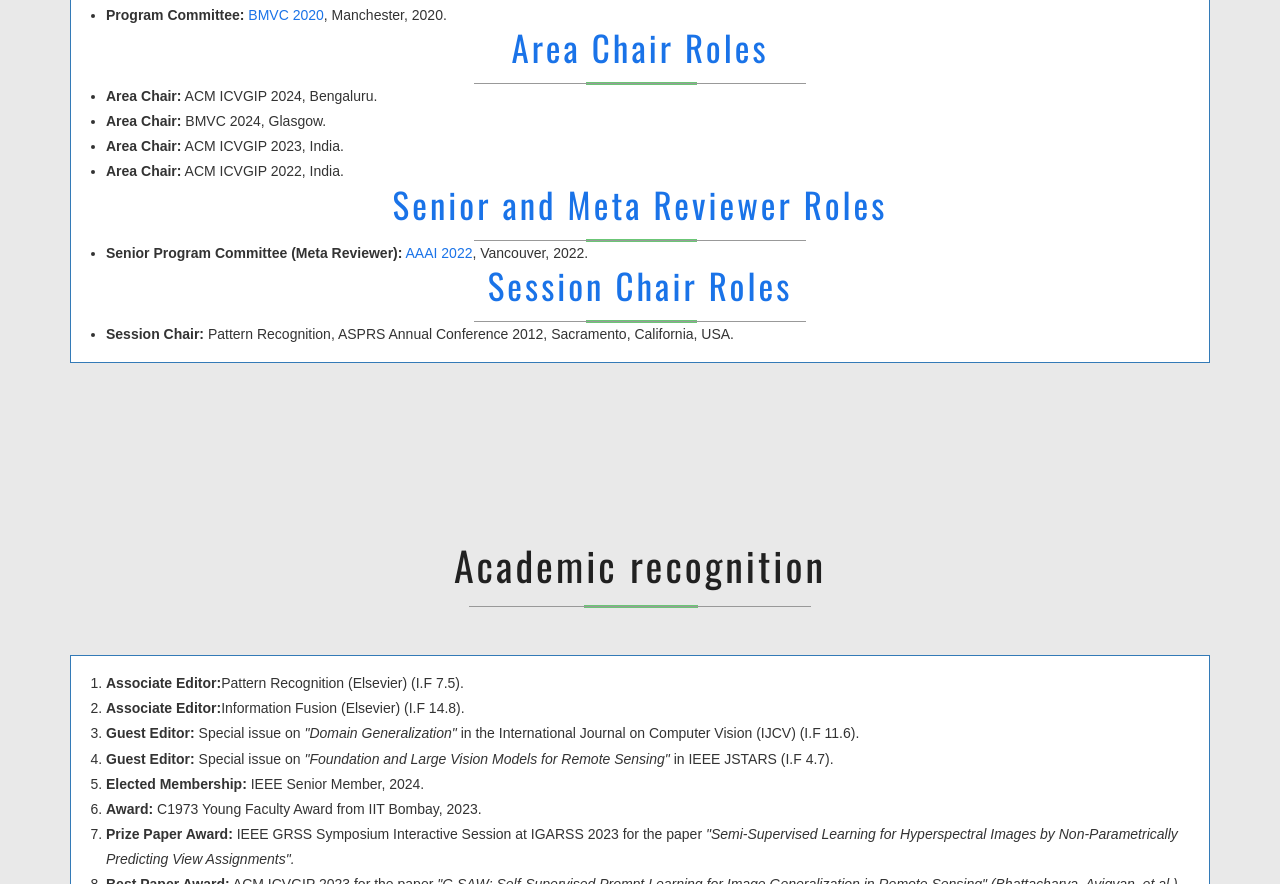
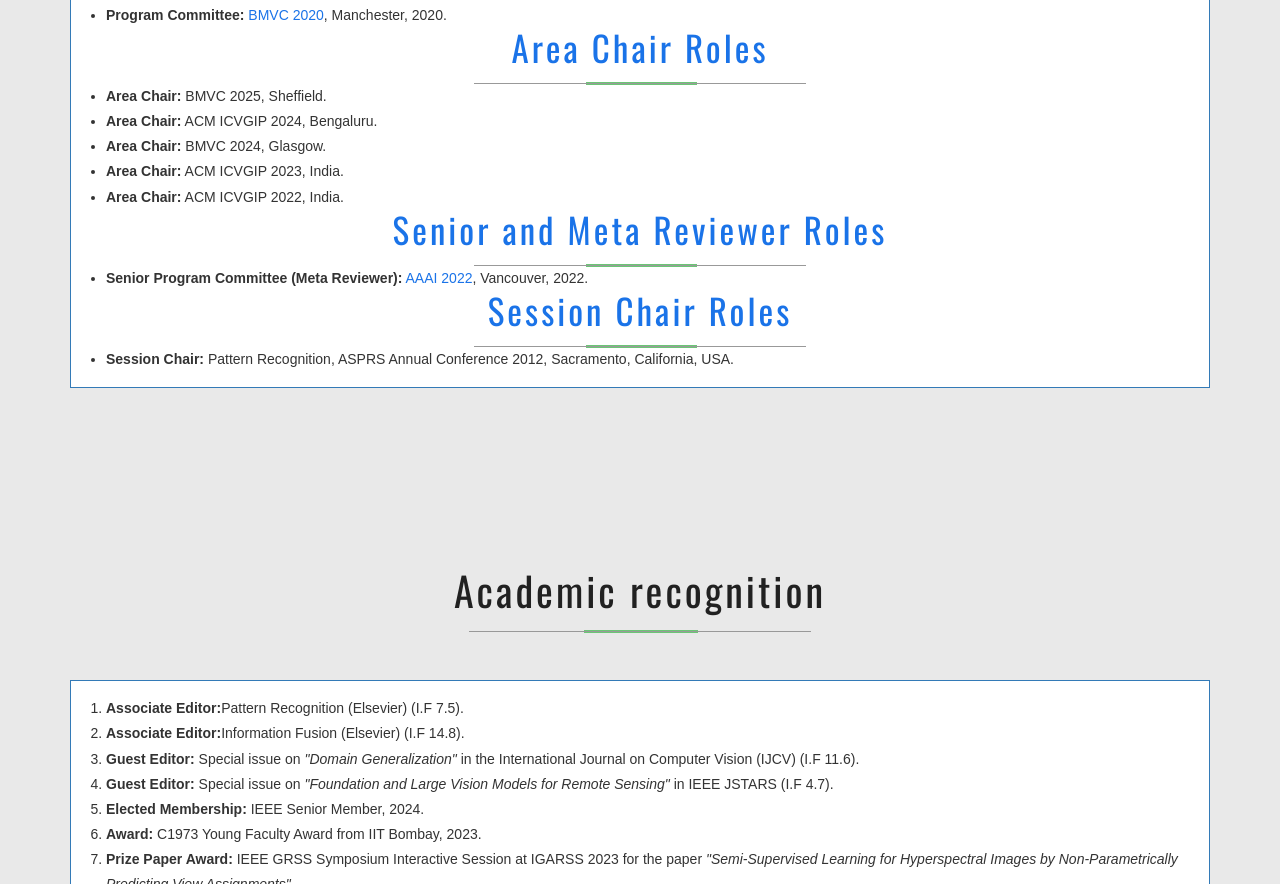
Before and after one commit to biplab-banerjee/biplab-banerjee.github.io, a plain HTML site: page misc.html in a window 1280 px wide. Shown: the part 2715-3599 px from the top of the page. Drawn offline with nearby package versions, Linux system fonts and the light colour scheme.

Commit message:
Update misc.html

```diff
--- a/misc.html
+++ b/misc.html
@@ -201,6 +201,7 @@ License URL: http://creativecommons.org/licenses/by/3.0/
 
     <h3 style="color: #1a73e8;">Area Chair Roles</h3>
     <ul style="list-style-type: disc; padding-left: 20px;">
+	<li><strong>Area Chair:</strong> BMVC 2025, Sheffield.</li>
         <li><strong>Area Chair:</strong> ACM ICVGIP 2024, Bengaluru.</li>
         <li><strong>Area Chair:</strong> BMVC 2024, Glasgow.</li>
         <li><strong>Area Chair:</strong> ACM ICVGIP 2023, India.</li>
```
